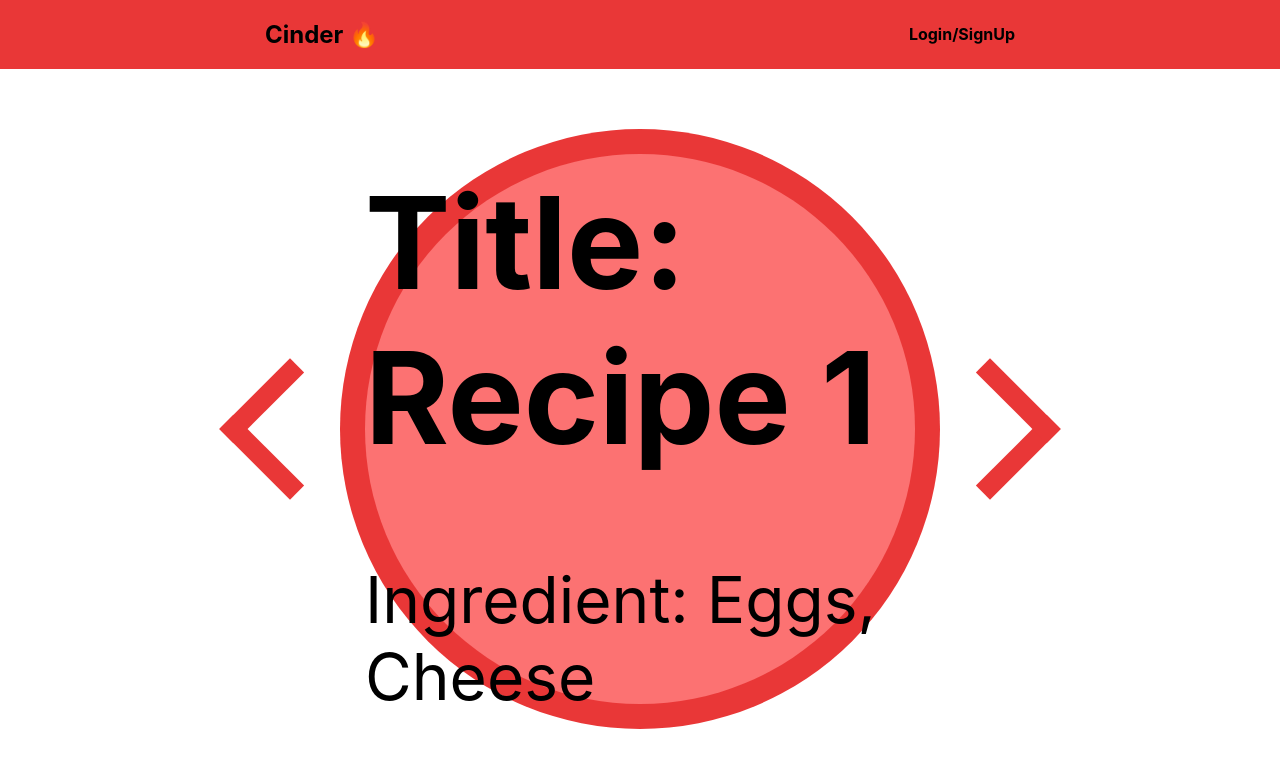
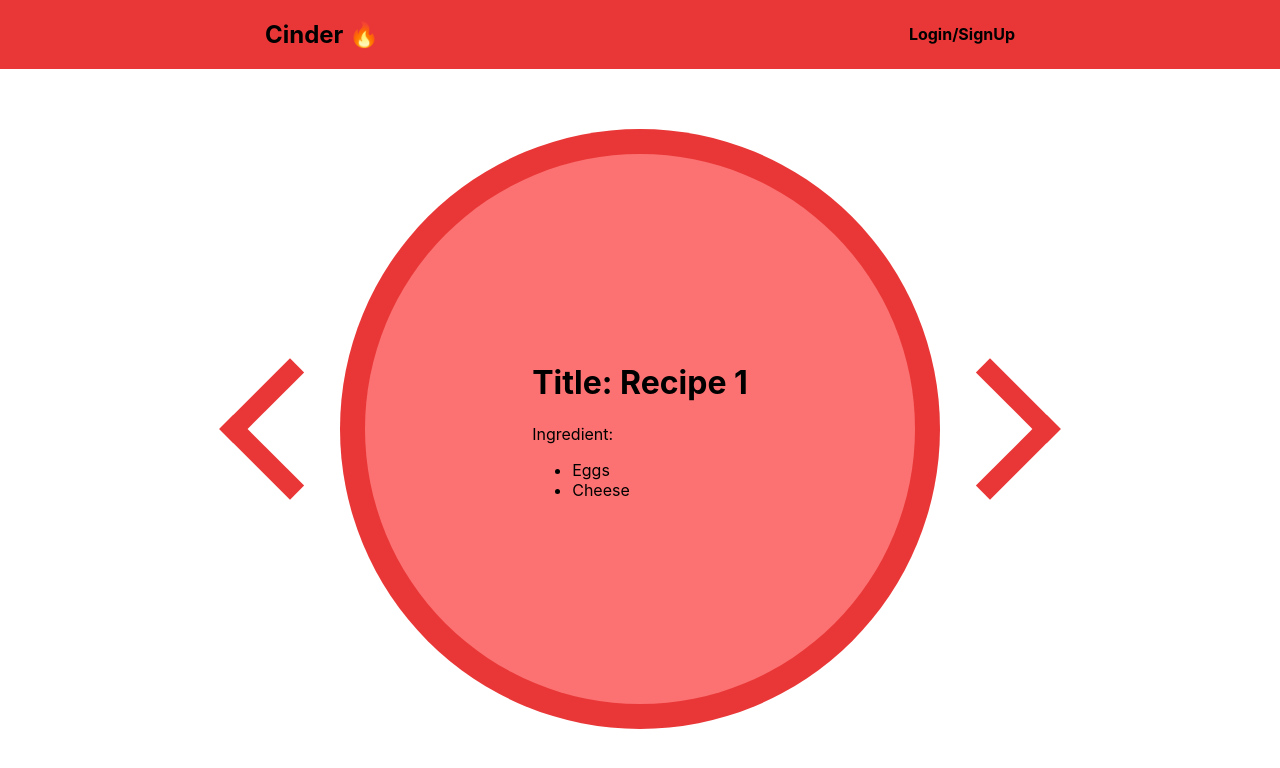
Before and after one commit to chingu-voyages/v40-bears-team-35, a Next.js app in the folder client/: page / in a window 1280 px wide. Shown: the top 768 px of the page. Built offline with nearby package versions, Linux system fonts and the light colour scheme.

Commit message:
ingredients as list and resize font on home page

```diff
--- a/client/pages/components/HomeScreen.jsx
+++ b/client/pages/components/HomeScreen.jsx
@@ -15,6 +15,7 @@ export default function HomeScreen() {
     }, [])
 
     const switchRecipe = (direction) => {
+        console.log(data[recipe].ingredients.split(", "))
         if(direction === 'left') {
             if (recipe === 0) {
                 setRecipe(data.length-1)
@@ -37,7 +38,14 @@ export default function HomeScreen() {
                 <div className={styles.innerCircle}>
                     <div className={styles.content}>
                         <h1>Title: {data[recipe].title}</h1>
-                        <p>Ingredient: {data[recipe].ingredients}</p>
+                        <p>Ingredient:</p>
+                        <ul>
+                            {data[recipe].ingredients.split(", ").map((item, index) => {
+                                return <li key={index}>
+                                    {item}
+                                </li>
+                            })}
+                        </ul>
                     </div>
                 </div>
             </div>
--- a/client/styles/Home.module.css
+++ b/client/styles/Home.module.css
@@ -29,7 +29,7 @@
 }
 .content {
 	opacity: 0;
-	font-size: 4em;
+	/* font-size: 4em;  */
 	animation-name: showContent;
 	animation-duration: 2s;
 	animation-delay: 1.5s;
```
